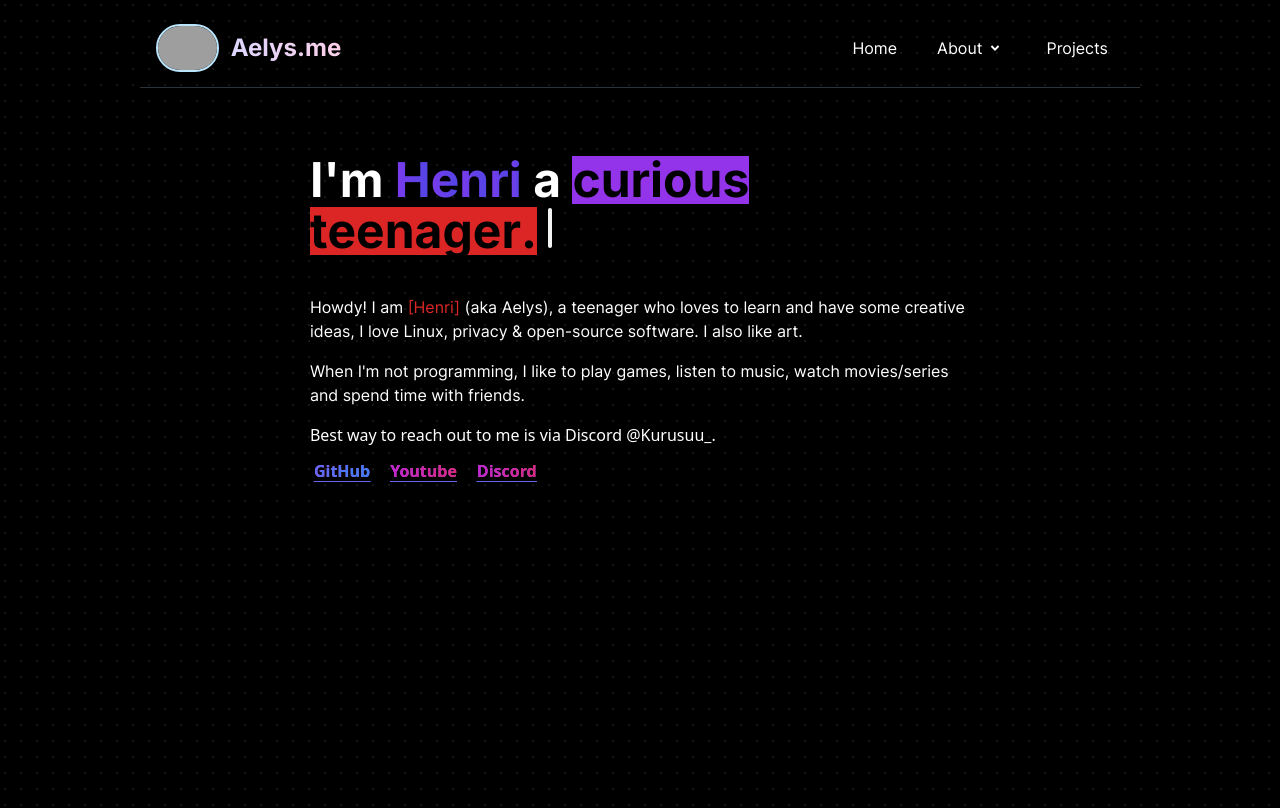
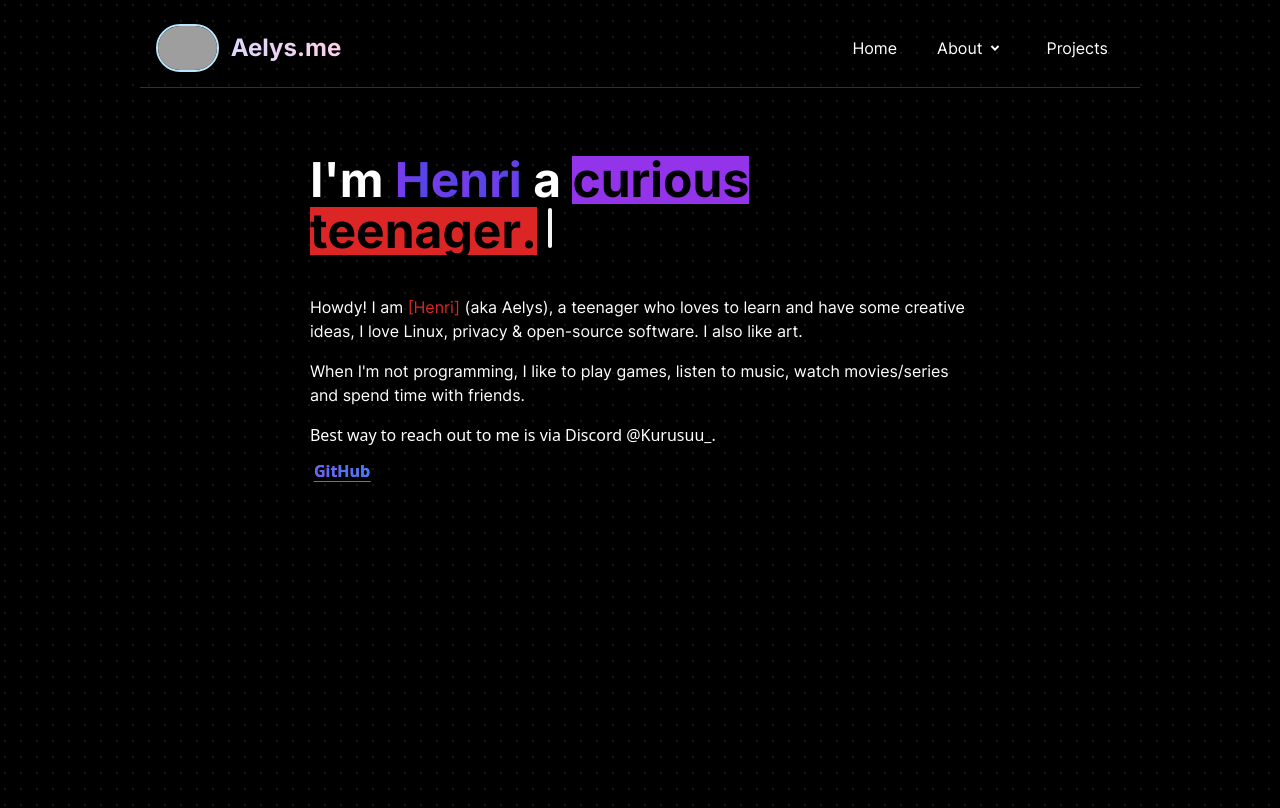
Before and after one commit to LysImbecile/aelys-portifolio, a React (Vite) app: page / in a window 1280 px wide. Built offline with nearby package versions, Linux system fonts and the light colour scheme; grey boxes are pictures that could not be loaded.

Commit message:
removed some irrelevant stuff

```diff
--- a/src/pages/Home.tsx
+++ b/src/pages/Home.tsx
@@ -45,8 +45,6 @@ export default function Home() {
                     </p>
                     <p className="flex text-red-600 bg-gradient-to-r from-fuchsia-500 to-cyan-500 bg-clip-text text-transparent decoration-indigo-500 underline-offset-4 underline pt-2 font-bold flex-wrap gap-3">
                         <a target="_blank" className="transition hover:scale-110 duration-300 bg-gradient-to-r from-indigo-500 to-blue-500 hover:to-blue-200 bg-clip-text text-transparent rounded p-1" href="https://github.com/henriquejustee">GitHub</a>
-                        <a target="_blank" className="transition hover:scale-110 duration-300 bg-gradient-to-r from-fuchsia-600 to-pink-600 hover:to-pink-400 bg-clip-text text-transparent rounded p-1" href="https://www.youtube.com/channel/UCC82bHCIS667v3loXsPd5MA">Youtube</a>
-                        <a target="_blank" className="transition hover:scale-110 duration-300 bg-gradient-to-r from-fuchsia-600 to-pink-600 hover:to-pink-400 bg-clip-text text-transparent rounded p-1" href="https://discordid.netlify.app/?id=1122714514220142672">Discord</a>
                     </p>
                 </div>
             </main>
```
